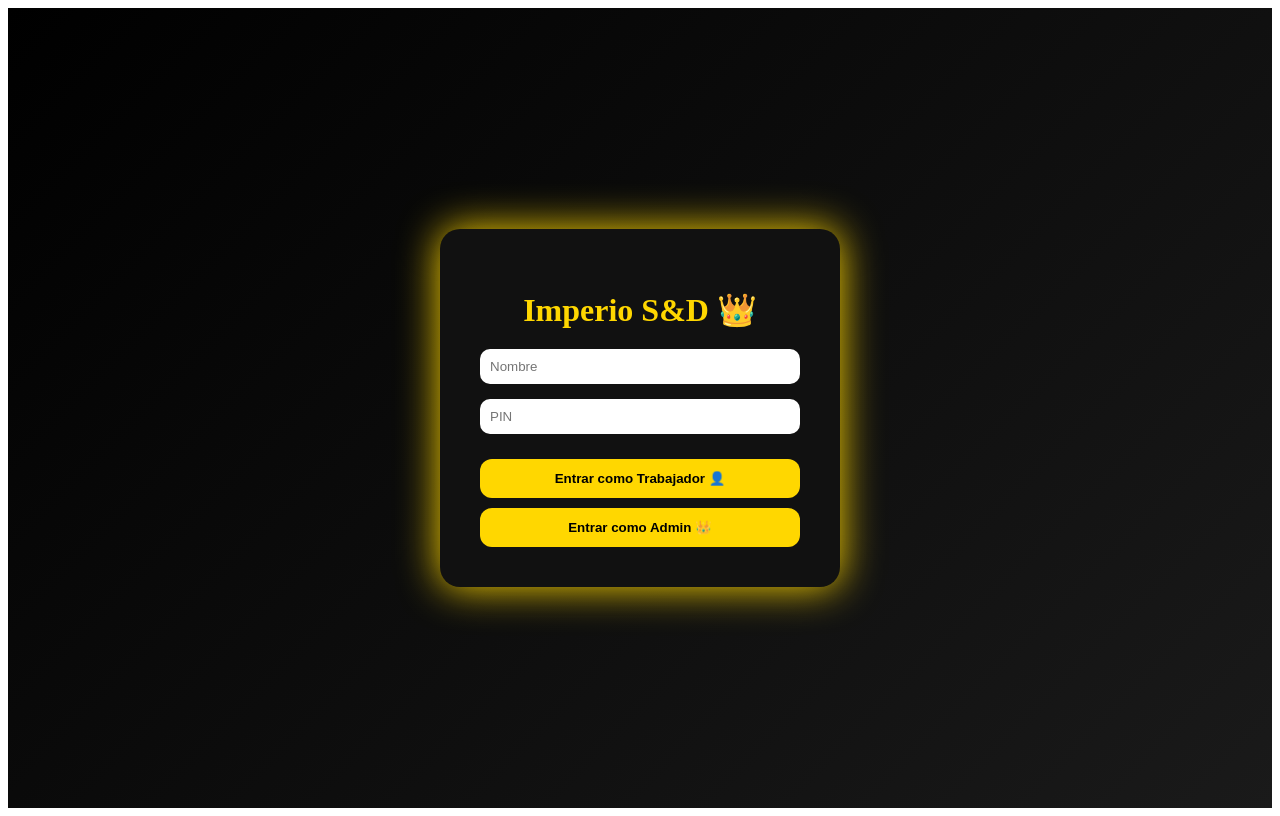
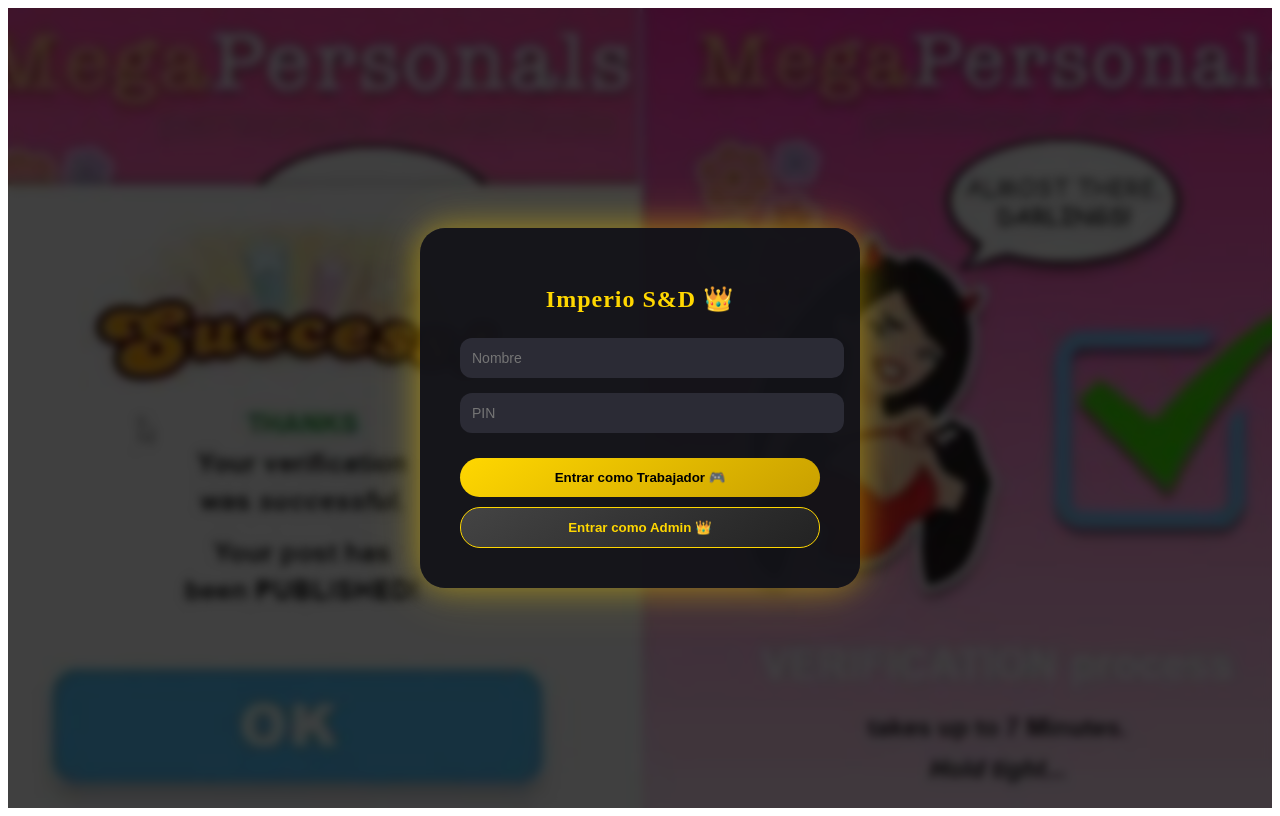
Before and after one commit to trprince81/Rey-Control, a Next.js app: page /login in a window 1280 px wide. Built offline with nearby package versions, Linux system fonts and the light colour scheme; no server answers.

Commit message:
login.js

```diff
--- a/pages/login.js
+++ b/pages/login.js
@@ -1,113 +1,150 @@
 import { useState } from "react";
 import { useRouter } from "next/router";
-import { supabase } from "../lib/supabaseClient";
 
 export default function Login() {
   const router = useRouter();
   const [nombre, setNombre] = useState("");
   const [pin, setPin] = useState("");
-  const [error, setError] = useState("");
 
-  const handleLoginTrabajador = async () => {
-    setError("");
-
-    const { data, error } = await supabase
-      .from("trabajadores")
-      .select("*")
-      .eq("nombre", nombre)
-      .eq("pin", pin)
-      .single();
-
-    if (error || !data) {
-      setError("Nombre o PIN incorrecto");
+  const entrarTrabajador = () => {
+    if (!nombre || !pin) {
+      alert("Completa nombre y PIN");
       return;
     }
-
-    localStorage.setItem("trabajador", JSON.stringify(data));
     router.push("/trabajador");
   };
 
-  const handleLoginAdmin = () => {
-    if (pin === "1234") {
-      router.push("/admin");
-    } else {
-      setError("PIN de admin incorrecto");
+  const entrarAdmin = () => {
+    if (pin !== "1234") {
+      alert("PIN incorrecto");
+      return;
     }
+    router.push("/admin");
   };
 
   return (
-    <div style={styles.container}>
-      <div style={styles.card}>
-        <h1 style={styles.title}>Imperio S&D 👑</h1>
+    <div className="container">
+      <div className="overlay"></div>
+
+      <div className="card">
+        <h1>Imperio S&D 👑</h1>
 
         <input
-          style={styles.input}
+          type="text"
           placeholder="Nombre"
           value={nombre}
           onChange={(e) => setNombre(e.target.value)}
         />
 
         <input
-          style={styles.input}
+          type="password"
           placeholder="PIN"
-          type="password"
           value={pin}
           onChange={(e) => setPin(e.target.value)}
         />
 
-        {error && <p style={styles.error}>{error}</p>}
-
-        <button style={styles.button} onClick={handleLoginTrabajador}>
-          Entrar como Trabajador 👤
+        <button onClick={entrarTrabajador}>
+          Entrar como Trabajador 🎮
         </button>
 
-        <button style={styles.button} onClick={handleLoginAdmin}>
+        <button className="adminBtn" onClick={entrarAdmin}>
           Entrar como Admin 👑
         </button>
       </div>
+
+      <style jsx>{`
+        .container {
+          height: 100vh;
+          background: url("/01.JPG") center center / cover no-repeat;
+          display: flex;
+          align-items: center;
+          justify-content: center;
+          position: relative;
+        }
+
+        .overlay {
+          position: absolute;
+          width: 100%;
+          height: 100%;
+          background: rgba(0, 0, 0, 0.75);
+          backdrop-filter: blur(4px);
+        }
+
+        .card {
+          position: relative;
+          z-index: 2;
+          width: 360px;
+          padding: 40px;
+          border-radius: 25px;
+          background: rgba(20, 20, 25, 0.95);
+          text-align: center;
+          box-shadow:
+            0 0 30px rgba(255, 215, 0, 0.4),
+            0 0 60px rgba(255, 215, 0, 0.2);
+          animation: fadeIn 0.6s ease;
+        }
+
+        h1 {
+          color: gold;
+          margin-bottom: 25px;
+          font-size: 24px;
+          letter-spacing: 1px;
+        }
+
+        input {
+          width: 100%;
+          padding: 12px;
+          margin-bottom: 15px;
+          border-radius: 12px;
+          border: none;
+          background: #2b2b35;
+          color: white;
+          font-size: 14px;
+        }
+
+        input:focus {
+          outline: none;
+          box-shadow: 0 0 10px gold;
+        }
+
+        button {
+          width: 100%;
+          padding: 12px;
+          margin-top: 10px;
+          border-radius: 20px;
+          border: none;
+          background: linear-gradient(145deg, gold, #c9a000);
+          font-weight: bold;
+          cursor: pointer;
+          transition: 0.3s;
+        }
+
+        button:hover {
+          transform: scale(1.05);
+          box-shadow: 0 0 20px gold;
+        }
+
+        .adminBtn {
+          background: linear-gradient(145deg, #444, #222);
+          color: gold;
+          border: 1px solid gold;
+        }
+
+        .adminBtn:hover {
+          box-shadow: 0 0 15px gold;
+        }
+
+        @keyframes fadeIn {
+          from {
+            opacity: 0;
+            transform: translateY(20px);
+          }
+          to {
+            opacity: 1;
+            transform: translateY(0);
+          }
+        }
+      `}</style>
     </div>
   );
 }
-
-const styles = {
-  container: {
-    height: "100vh",
-    display: "flex",
-    justifyContent: "center",
-    alignItems: "center",
-    background: "linear-gradient(135deg, #000000, #1a1a1a)"
-  },
-  card: {
-    background: "#111",
-    padding: "40px",
-    borderRadius: "20px",
-    boxShadow: "0 0 40px gold",
-    display: "flex",
-    flexDirection: "column",
-    width: "320px"
-  },
-  title: {
-    color: "gold",
-    textAlign: "center",
-    marginBottom: "20px"
-  },
-  input: {
-    marginBottom: "15px",
-    padding: "10px",
-    borderRadius: "10px",
-    border: "none"
-  },
-  button: {
-    marginTop: "10px",
-    padding: "12px",
-    borderRadius: "12px",
-    border: "none",
-    background: "gold",
-    fontWeight: "bold",
-    cursor: "pointer"
-  },
-  error: {
-    color: "red",
-    textAlign: "center"
-  }
-};
```
